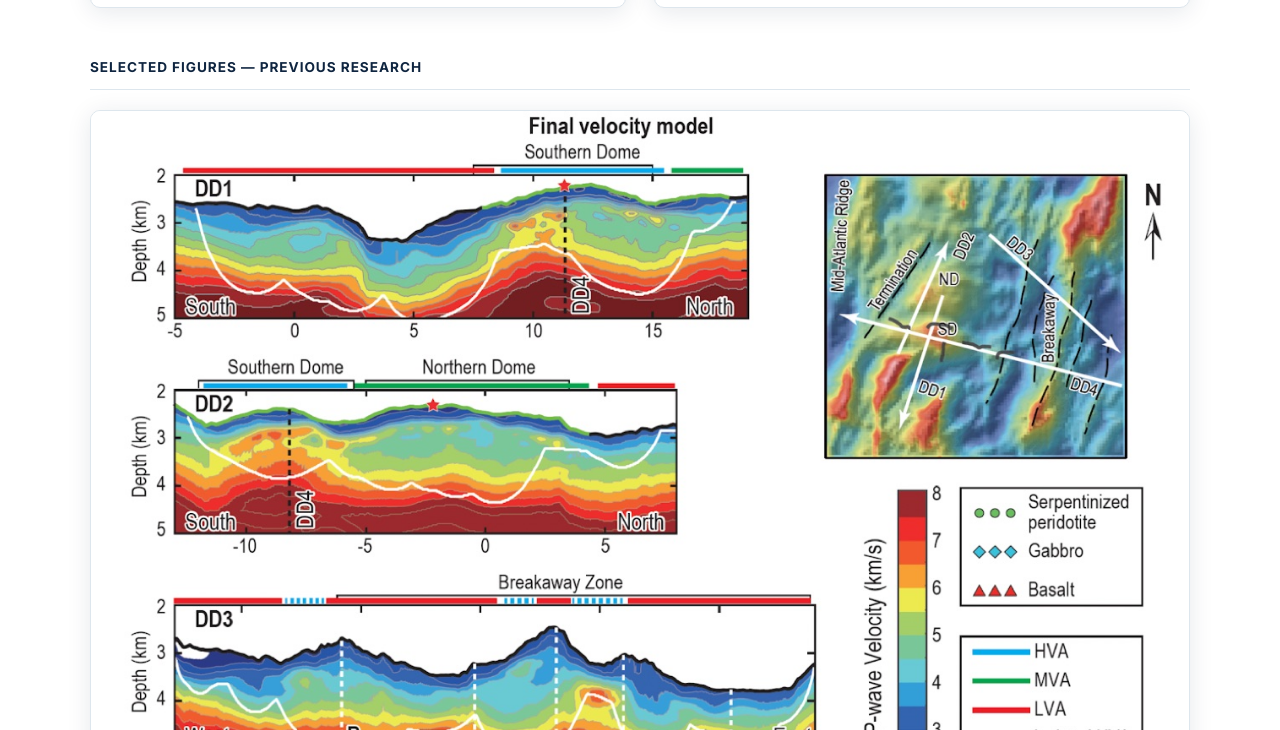
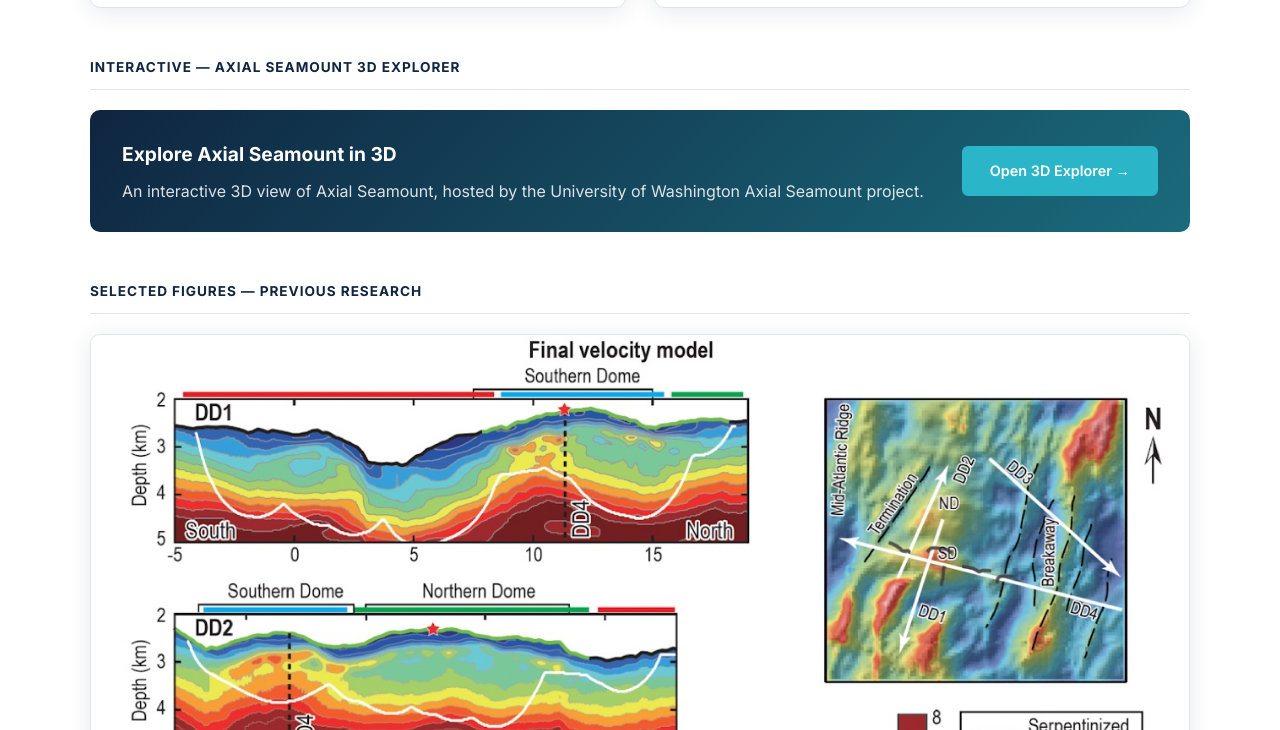
Before and after one commit to maochuan-zhang-UW/maochuan-zhang-UW.github.io, a plain HTML site: page index.html in a window 1280 px wide. Shown: the part 2970-3700 px from the top of the page. Drawn offline with Linux system fonts and the light colour scheme.

Commit message:
Add Axial Seamount project link and 3D Explorer card
Co-Authored-By: Claude Opus 5.5 <noreply@anthropic.com>

```diff
--- a/index.html
+++ b/index.html
@@ -204,6 +204,17 @@
       </div>
 
       <div class="research-figures">
+        <h3 class="research-figures-title">Interactive &mdash; Axial Seamount 3D Explorer</h3>
+        <a class="explorer-card" href="http://axial.ocean.washington.edu/Axial3DExplorer.html" target="_blank" rel="noopener">
+          <div class="explorer-text">
+            <h4>Explore Axial Seamount in 3D</h4>
+            <p>An interactive 3D view of Axial Seamount, hosted by the University of Washington Axial Seamount project.</p>
+          </div>
+          <span class="btn btn-primary">Open 3D Explorer &rarr;</span>
+        </a>
+      </div>
+
+      <div class="research-figures">
         <h3 class="research-figures-title">Selected Figures &mdash; Previous Research</h3>
         <div class="research-figures-grid">
           <figure class="research-figure">
@@ -219,7 +230,7 @@
   <section id="fieldwork" class="section section-alt">
     <div class="container">
       <h2 class="section-title">Fieldwork</h2>
-      <p class="section-sub">Research cruises and at-sea expeditions in marine geology &amp; geophysics.</p>
+      <p class="section-sub">Research cruises and at-sea expeditions in marine geology &amp; geophysics. <a href="http://axial.ocean.washington.edu/" target="_blank" rel="noopener">Axial Seamount project website &rarr;</a></p>
 
       <div class="seadays">
         <span class="seadays-num">~130</span>
--- a/style.css
+++ b/style.css
@@ -524,3 +524,20 @@ footer {
   .about-stats { grid-template-columns: 1fr 1fr; }
   .hero h1 { font-size: 2rem; }
 }
+
+/* Axial 3D Explorer card */
+.explorer-card {
+  display: flex; align-items: center; justify-content: space-between;
+  gap: 24px; flex-wrap: wrap;
+  padding: 28px 32px;
+  border-radius: var(--radius);
+  background: linear-gradient(135deg, var(--navy), var(--teal));
+  color: var(--white);
+  text-decoration: none;
+  transition: transform 0.2s, box-shadow 0.2s;
+}
+.explorer-card:hover { transform: translateY(-2px); box-shadow: 0 8px 24px rgba(15,37,64,0.25); }
+.explorer-text { flex: 1 1 320px; }
+.explorer-text h4 { font-size: 1.2rem; margin-bottom: 8px; color: var(--white); }
+.explorer-text p { color: rgba(255,255,255,0.85); line-height: 1.6; margin: 0; }
+.explorer-card .btn { flex-shrink: 0; }
```
